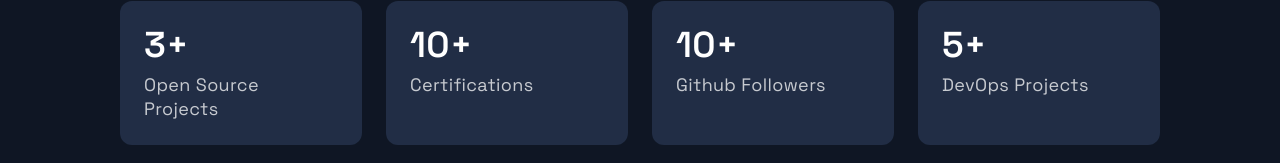
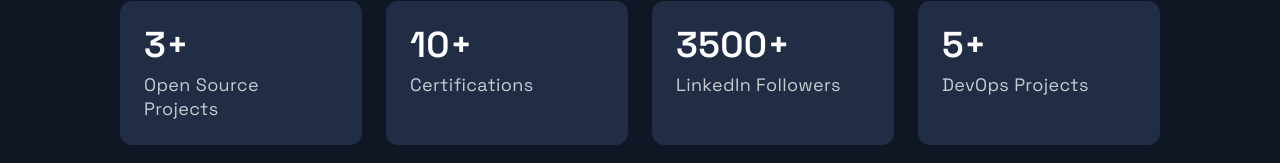
Before and after one commit to rufilboss/portfolio, a Next.js app: page / in a window 1280 px wide. Shown: the part 3441-3604 px from the top of the page. Built offline with nearby package versions, Linux system fonts and the light colour scheme.

Commit message:
Update ach

```diff
--- a/src/components/Acomplishments/Acomplishments.js
+++ b/src/components/Acomplishments/Acomplishments.js
@@ -6,7 +6,7 @@
 const data = [
   { number: 3, text: 'Open Source Projects'},
   { number: 10, text: 'Certifications', },
-  { number: 10, text: 'Github Followers', },
+  { number: 3500, text: 'LinkedIn Followers', },
   { number: 5, text: 'DevOps Projects', }
 ];
 
```
